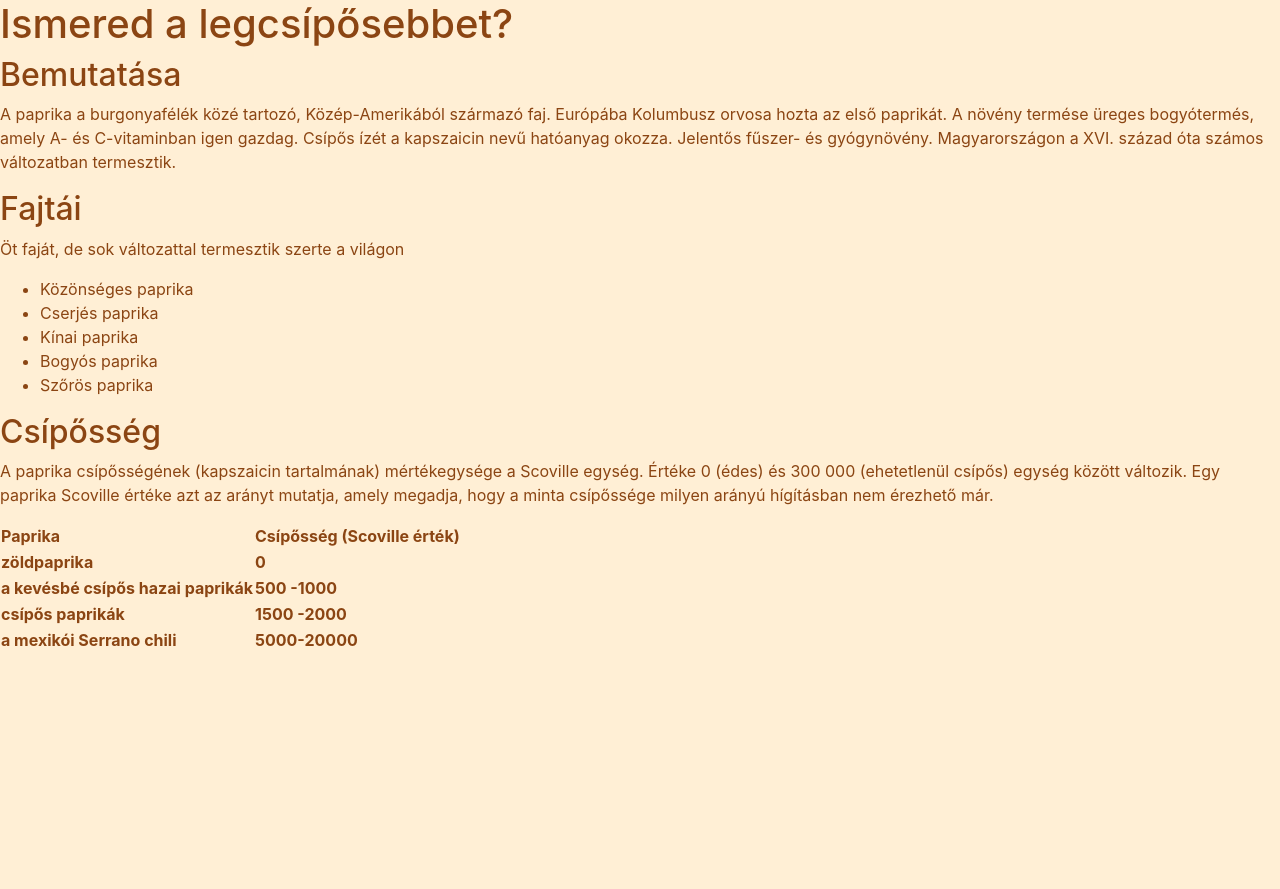
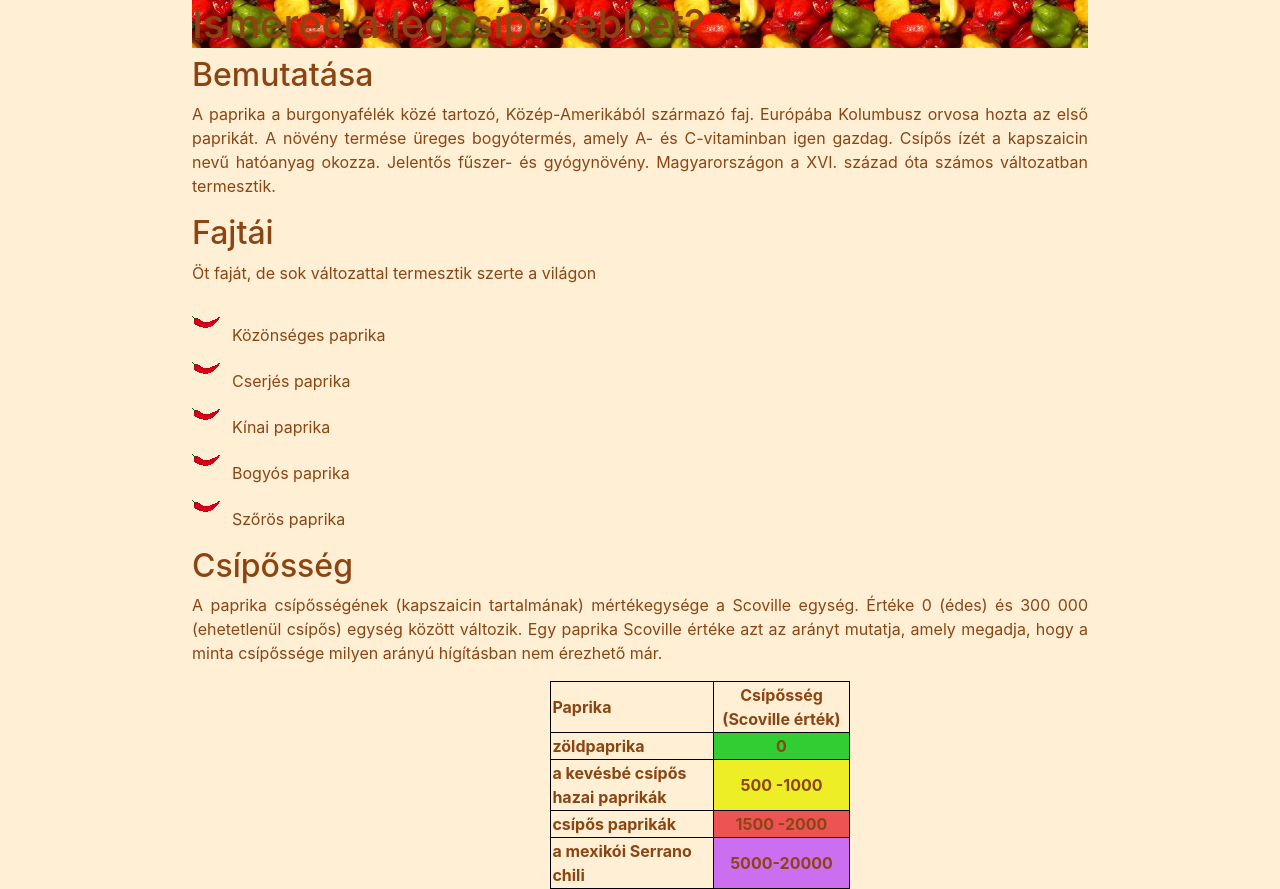
Before and after one commit to vargajanos/Paprika, a plain HTML site: page paprika/index.html in a window 1280 px wide. Before the commit the page ends 800 px from the top, so only its background shows below. Drawn offline with Linux system fonts and the light colour scheme.

Commit message:
paprika feladat

```diff
--- a/paprika/index.html
+++ b/paprika/index.html
@@ -19,38 +19,38 @@
 <div class="menu">
     <h2>Fajtái</h2>
     <p>Öt faját, de sok változattal termesztik szerte a világon</p>
-<ul>
-    <li>Közönséges paprika</li>
-    <li>Cserjés paprika</li>
-    <li>Kínai paprika</li>
-    <li>Bogyós paprika</li>
-    <li>Szőrös paprika</li>
+<ul style="list-style-image: url(chili-pepper-icon.gif);">
+    <li><a href="MicrosoftTeams-image.png">Közönséges paprika</a></li>
+    <li><a href="https://hu.wikipedia.org/wiki/Cserj%C3%A9s_paprika">Cserjés paprika</a></li>
+    <li><a href="https://hu.wikipedia.org/wiki/K%C3%ADnai_paprika">Kínai paprika</a></li>
+    <li><a href="https://hu.wikipedia.org/wiki/Bogy%C3%B3s_paprika">Bogyós paprika</a></li>
+    <li><a href="https://hu.wikipedia.org/wiki/Sz%C5%91r%C3%B6s_paprika">Szőrös paprika</a></li>
 </ul>
 </div>
 <div>
     <h2>Csípősség</h2>
     <p>A paprika csípősségének (kapszaicin tartalmának) mértékegysége a Scoville egység. Értéke 0 (édes) és 300 000 (ehetetlenül csípős) egység között változik. Egy paprika Scoville értéke azt az arányt mutatja, amely megadja, hogy a minta csípőssége milyen arányú hígításban nem érezhető már.</p>
 </div>
-    <table>
+    <table style="width: 300px;">
         <tr>
             <th>Paprika</th>
-            <th>Csípősség (Scoville érték)</th>
+            <th style="text-align: center;">Csípősség (Scoville érték)</th>
         </tr>
         <tr>
             <th>zöldpaprika </th>
-            <th>0</th>
+            <th style="background-color: limegreen; text-align: center;">0</th>
         </tr>
         <tr>
             <th>a kevésbé csípős hazai paprikák</th>
-            <th>500 -1000</th>
+            <th style="background-color: rgb(238, 238, 39); text-align: center;">500 -1000</th>
         </tr>
         <tr>
             <th>csípős paprikák</th>
-            <th>1500 -2000</th>
+            <th style="background-color: rgb(236, 84, 84); text-align: center;">1500 -2000</th>
         </tr>
         <tr>
             <th>a mexikói Serrano chili</th>
-            <th>5000-20000</th>
+            <th style="background-color: rgb(203, 110, 240); text-align: center;">5000-20000</th>
         </tr>
     </table>
 </body>
--- a/paprika/paprika.css
+++ b/paprika/paprika.css
@@ -1,4 +1,25 @@
 body{
     background-color: #FFEFD5;
     color: #8B4513;
+    width: 70%;
+    margin-left: 15%;
 }
+table, th, td {
+    border: 1px solid black;
+    margin: 0% 0 0 40%;
+}
+a{
+    color: #8B4513;
+}
+a :hover{
+    color: #8B4513;
+}
+p{
+    text-align: justify;
+}
+h1{
+    background-image: url(MicrosoftTeams-image\ \(3\).png);
+    background-position: center;
+    margin-left:auto;
+    margin-right:auto;
+}
```
Also changed, not shown: paprika/MicrosoftTeams-image (3).png (added), paprika/MicrosoftTeams-image.png (added), paprika/chili-pepper-icon.gif (added), 2 other files.
